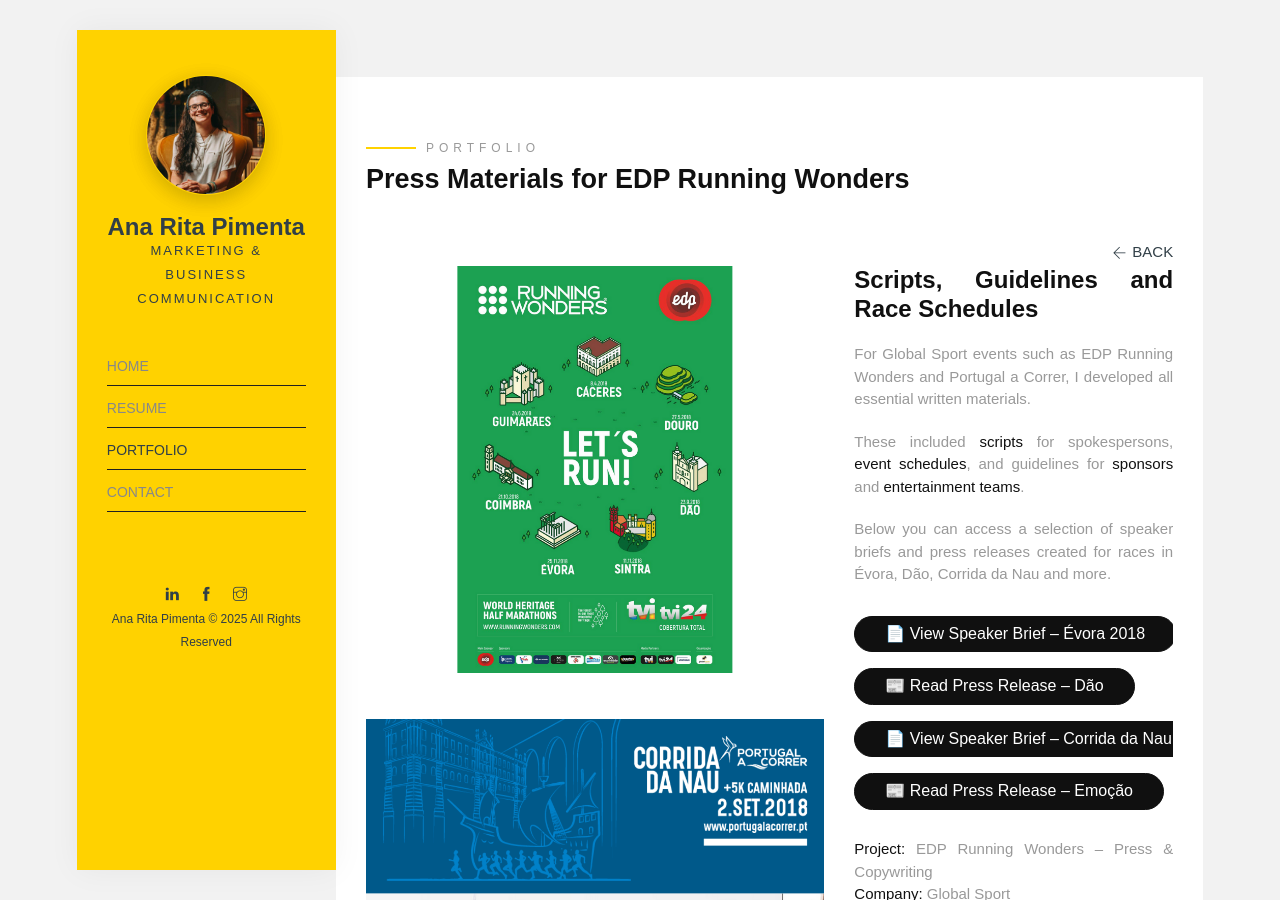
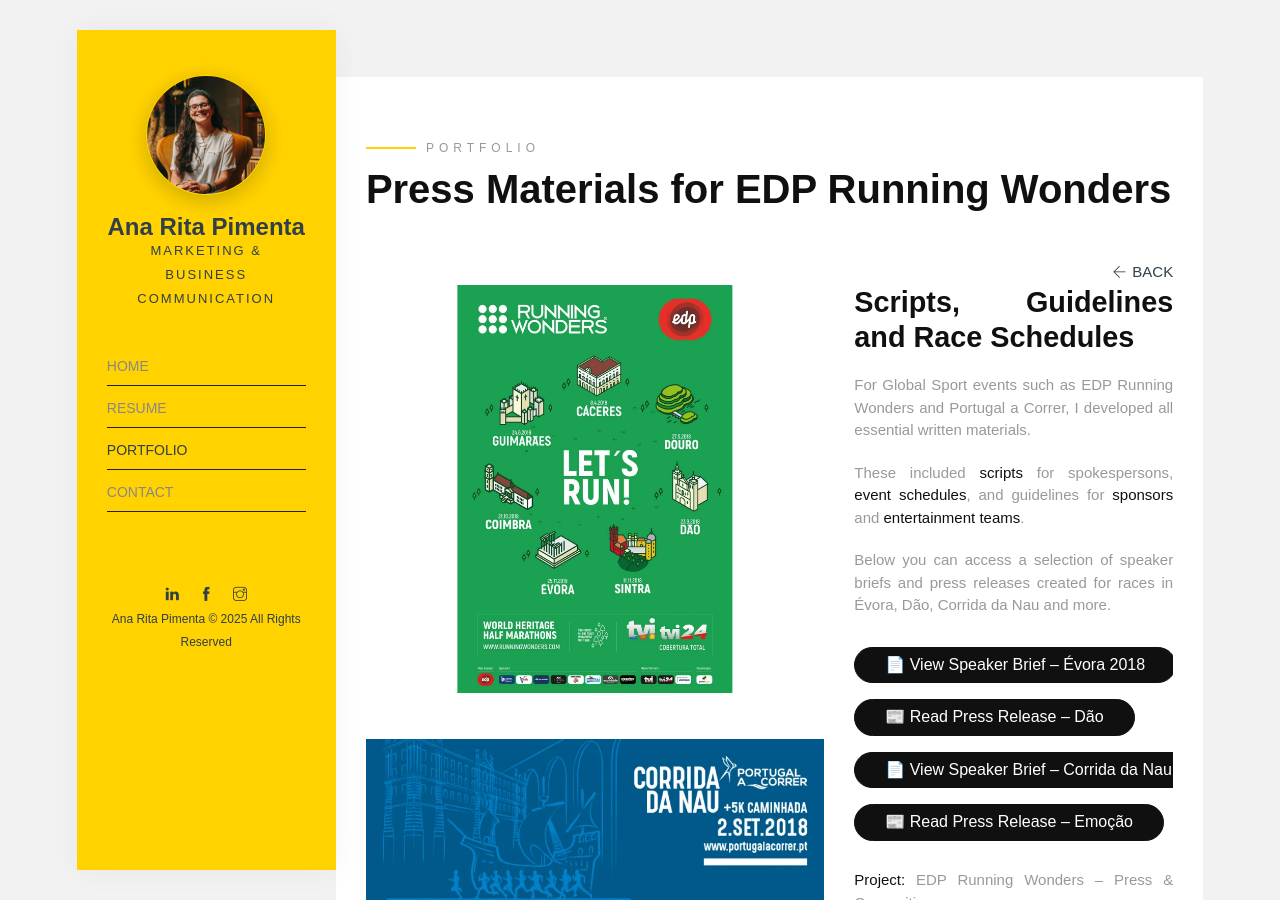
Before and after one commit to anaritapimenta/anaritapimenta.github.io, a Jekyll site: the page built from portfolio/edp-running-wonders-and-portugal-a-correr-press-media/index.html, in a window 1280 px wide and 900 px high. Built offline with Jekyll 4.4.1, drawn with Linux system fonts in a browser that asks for light colours; some web fonts are replaced.

Commit message:
Update index.html

```diff
--- a/portfolio/edp-running-wonders-and-portugal-a-correr-press-media/index.html
+++ b/portfolio/edp-running-wonders-and-portugal-a-correr-press-media/index.html
@@ -17,7 +17,7 @@
     <div class="row">
       <div class="col-md-12">
         <span class="heading-meta style-1">Portfolio</span>
-        <h1 class="heading animate-box" data-animate-effect="fadeInLeft">
+        <h1 class="heading animate-box" data-animate-effect="fadeInLeft" style="font-size: 2.5rem;">
           Press Materials for EDP Running Wonders
         </h1>
         <a
@@ -44,24 +44,30 @@
       <!-- Image Section -->
       <div class="col-md-7 image-content animate-box" data-animate-effect="fadeInLeft">
         <figure>
+          <picture>
+            <source srcset="/assets/img/portfolio/project-7/edp-running-wonders-poster.webp" type="image/webp" />
             <img
               class="img-fluid mb-30"
-            src="/assets/img/portfolio/project-7/1.png"
+              src="/assets/img/portfolio/project-7/edp-running-wonders-poster.jpeg"
               alt="Runner at EDP Running Wonders event"
               width="1000"
               height="667"
               loading="lazy"
             />
+          </picture>
         </figure>
         <figure>
+          <picture>
+            <source srcset="/assets/img/portfolio/project-7/nau-running-event.webp" type="image/webp" />
             <img
               class="img-fluid mb-30"
-            src="/assets/img/portfolio/project-7/2.png"
+              src="/assets/img/portfolio/project-7/nau-running-event.jpeg"
               alt="Press coverage at Portugal a Correr event"
               width="1000"
               height="667"
               loading="lazy"
             />
+          </picture>
         </figure>
       </div>
 
@@ -69,7 +75,7 @@
       <div class="col-md-5 sticky-parent animate-box" data-animate-effect="fadeInLeft">
         <div id="sticky_item">
           <article class="project-desc">
-            <h2>Scripts, Guidelines and Race Schedules</h2>
+            <h2 style="font-size: 1.8rem;">Scripts, Guidelines and Race Schedules</h2>
 
             <p>
               For Global Sport events such as EDP Running Wonders and Portugal a Correr, I developed all essential written materials.
```
Lines whose indentation alone changed are shown as unchanged.
